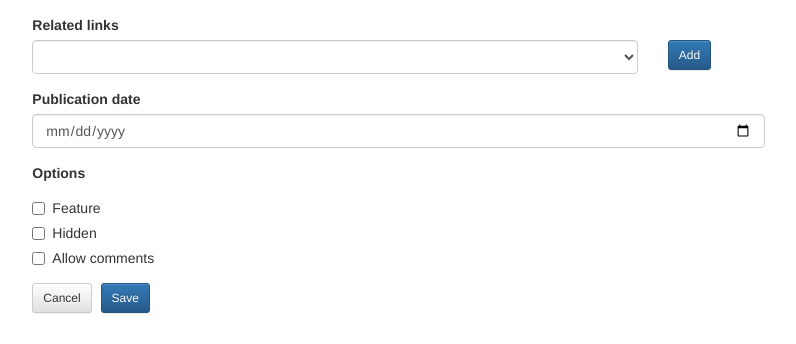
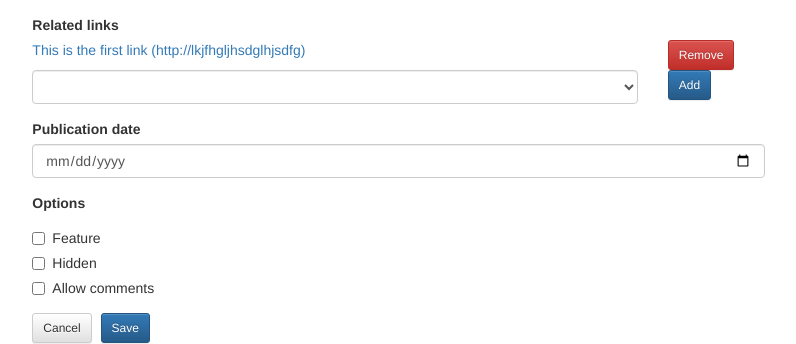
Before and after one commit to javilm/msx-center, a Flask app: page /admin/news/add in a window 1280 px wide. Shown: the part 956-1300 px from the top of the page, without its empty margins (221-1017 px from the left). Before the commit the page ends 1270 px from the top, so only its background shows below. Run offline with Flask 2, Linux system fonts and the light colour scheme; the visitor is signed in with stand-in values (Sample User, id 1); data comes from the database, SQL or seed files in the repository; data that the repository does not hold is empty; parts of the project's set-up code (start-up, migrations or seed data) failed here and were passed over; some libraries are stand-ins or nearby versions.

Commit message:
Initial work for adding an arbitrary collection of ExternalLinks to the NewsItems form.

```diff
--- a/templates/admin/news-add.html
+++ b/templates/admin/news-add.html
@@ -109,6 +109,20 @@
 	{# Related links #}
     <div class="form-group" id="field_related_links">
         <label class="control-label">Related links</label>
+        <div id="div_related_links">
+
+	        <div class="row" id="link_row_1">
+		        <div class="col-xs-10 col-sm-10 col-md-10 col-lg-10">
+			        <input type="hidden" name="array_related_links" value="1">
+			        <a href="laskjdljsdf">This is the first link (http://lkjfhgljhsdglhjsdfg)</a>
+		        </div>
+		        <div class="col-xs-2 col-sm-2 col-md-2 col-lg-2">
+					<button class="btn btn-danger btn-sm" onClick="removeLink('link_row_1')">Remove</button>
+		        </div>
+	        </div>
+
+        </div>
+
         <div class="row">
 	        <div class="col-xs-10 col-sm-10 col-md-10 col-lg-10">
 		        <select id="field_link_id" class="form-control">
```
